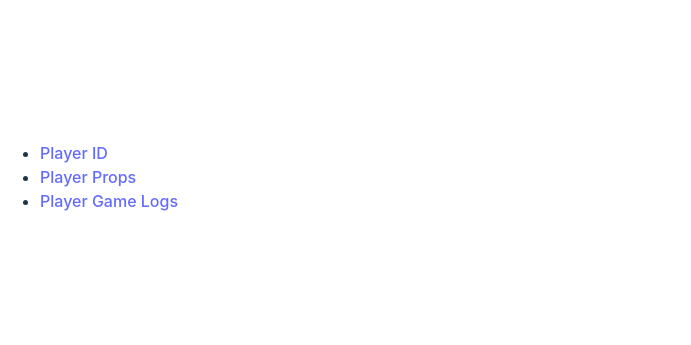
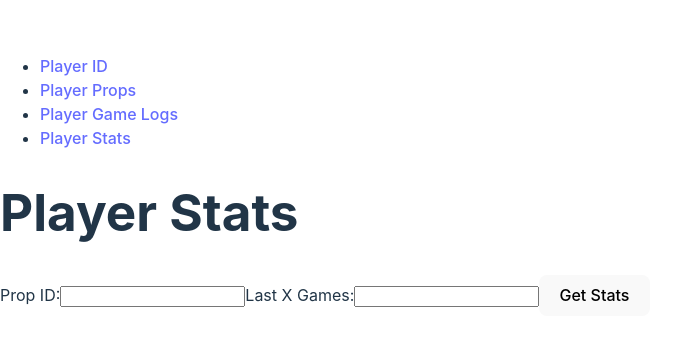
Before and after one commit to aanker3/SportsPropAnalyzer, a React (Vite) app in the folder alphabetter/nba_frontend/my-react-ts-project/: page /player-stats in a window 1280 px wide. Shown: the part 223-568 px from the top of the page, without its empty margins (0-691 px from the left). Built offline with nearby package versions, Linux system fonts and the light colour scheme.

Commit message:
display last_x on website

```diff
--- a/alphabetter/nba_frontend/my-react-ts-project/src/App.tsx
+++ b/alphabetter/nba_frontend/my-react-ts-project/src/App.tsx
@@ -3,6 +3,7 @@ import { BrowserRouter as Router, Route, Routes, Link } from 'react-router-dom';
 import PlayerId from './PlayerId';
 import PlayerProps from './PlayerProps';
 import PlayerGameLogs from './PlayerGameLogs';
+import PlayerStats from './PlayerStats';
 
 function App() {
   return (
@@ -19,6 +20,9 @@ function App() {
             <li>
               <Link to="/player-gamelogs">Player Game Logs</Link>
             </li>
+            <li>
+              <Link to="/player-stats">Player Stats</Link>
+            </li>
           </ul>
         </nav>
 
@@ -26,6 +30,7 @@ function App() {
           <Route path="/player-id" element={<PlayerId />} />
           <Route path="/player-props" element={<PlayerProps />} />
           <Route path="/player-gamelogs" element={<PlayerGameLogs />} />
+          <Route path="/player-stats" element={<PlayerStats />} />
         </Routes>
       </div>
     </Router>
--- /dev/null
+++ b/alphabetter/nba_frontend/my-react-ts-project/src/PlayerStats.tsx
@@ -0,0 +1,109 @@
+import React, { useState } from 'react';
+
+interface GameLog {
+  game_date: string;
+  matchup: string;
+  game_minutes: number;
+  stat_value: number;
+}
+
+interface PlayerStatsResponse {
+  player_id: number;
+  player_name: string;
+  prop: {
+    stat: string;
+    target: number;
+    over_under: string;
+    odds_type: string;
+  };
+  game_logs: GameLog[];
+}
+
+const PlayerStats: React.FC = () => {
+  const [propId, setPropId] = useState('');
+  const [lastX, setLastX] = useState('');
+  const [data, setData] = useState<PlayerStatsResponse | null>(null);
+  const [error, setError] = useState<string | null>(null);
+
+  const fetchPlayerStats = async () => {
+    if (!propId || !lastX) {
+      setError('Please enter both Prop ID and Last X Games.');
+      return;
+    }
+
+    try {
+      const response = await fetch(`http://127.0.0.1:8000/api/last_x/${propId}/${lastX}`);
+      if (!response.ok) {
+        throw new Error(`Error: ${response.statusText}`);
+      }
+      const result: PlayerStatsResponse = await response.json();
+      setData(result);
+      setError(null);
+    } catch (err) {
+      setError(err.message);
+      setData(null);
+    }
+  };
+
+  return (
+    <div>
+      <h1>Player Stats</h1>
+      <div>
+        <label>
+          Prop ID:
+          <input
+            type="text"
+            value={propId}
+            onChange={(e) => setPropId(e.target.value)}
+          />
+        </label>
+        <label>
+          Last X Games:
+          <input
+            type="text"
+            value={lastX}
+            onChange={(e) => setLastX(e.target.value)}
+          />
+        </label>
+        <button onClick={fetchPlayerStats}>Get Stats</button>
+      </div>
+
+      {error && <p style={{ color: 'red' }}>{error}</p>}
+
+      {data && (
+        <div>
+          <h2>Prop Information</h2>
+          <p><strong>Player Name:</strong> {data.player_name}</p>
+          <p><strong>Stat:</strong> {data.prop.stat}</p>
+          <p><strong>Target:</strong> {data.prop.target}</p>
+          <p><strong>Over/Under:</strong> {data.prop.over_under}</p>
+          <p><strong>Odds Type:</strong> {data.prop.odds_type}</p>
+
+          <h2>Game Logs</h2>
+          <table>
+            <thead>
+              <tr>
+                <th>Game Date</th>
+                <th>Matchup</th>
+                <th>Minutes Played</th>
+                <th>{data.prop.stat}</th>
+              </tr>
+            </thead>
+            <tbody>
+              {data.game_logs.map((log, index) => (
+                <tr key={index}>
+                  <td>{log.game_date}</td>
+                  <td>{log.matchup}</td>
+                  <td>{log.game_minutes}</td>
+                  <td>{log.stat_value}</td>
+                </tr>
+              ))}
+            </tbody>
+          </table>
+        </div>
+      )}
+    </div>
+  );
+};
+
+export default PlayerStats;
```
